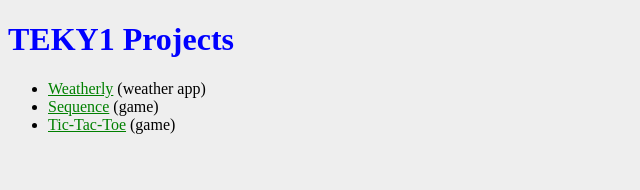
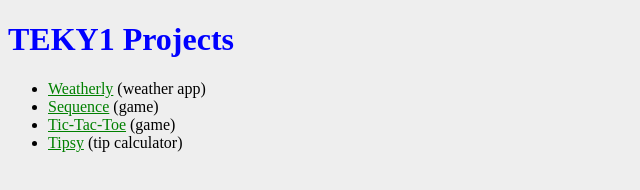
Before and after one commit to mrdowden/mrdowden.github.io, a plain HTML site: page links.html in a window 1280 px wide. Shown: the whole page, without its empty margins (0-640 px from the left). Drawn offline with Linux system fonts and the light colour scheme.

Commit message:
Added tipsy

```diff
--- a/links.html
+++ b/links.html
@@ -10,6 +10,7 @@
         <li><a href="weatherly/weather.html">Weatherly</a> (weather app)</li>
         <li><a href="sequence/index.html">Sequence</a> (game)</li>
         <li><a href="tictactoe/index.html">Tic-Tac-Toe</a> (game)</li>
+        <li><a href="tipsy/index.html">Tipsy</a> (tip calculator)</li>
     </ul>
 </body>
 </html>
```
